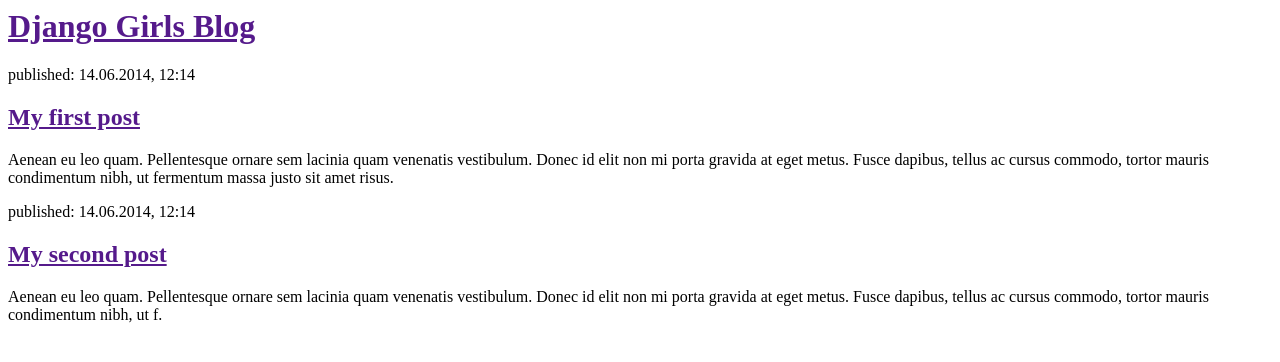
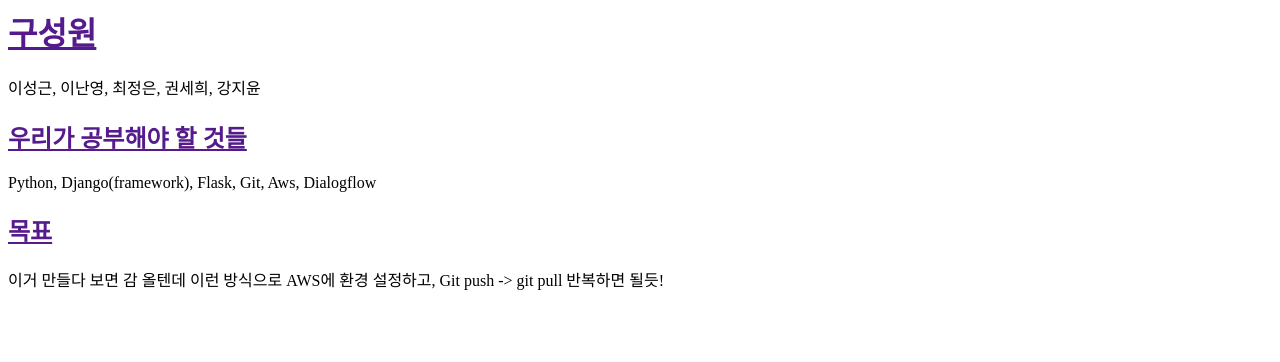
Before and after one commit to SeongGeunLee/my-first-blog, a Django app: page / in a window 1280 px wide. Shown: the top 362 px of the page. Run offline with Django 3.2, Linux system fonts and the light colour scheme.

Commit message:
Changed the HTML for the site.

```diff
--- a/blog/templates/blog/post_list.html
+++ b/blog/templates/blog/post_list.html
@@ -1,22 +1,21 @@
 <html>
     <head>
-        <title>Django Girls blog</title>
+        <title>미리매 Project 구성원</title>
     </head>
     <body>
         <div>
-            <h1><a href="">Django Girls Blog</a></h1>
+            <h1><a href="">구성원</a></h1>
         </div>
 
         <div>
-            <p>published: 14.06.2014, 12:14</p>
-            <h2><a href="">My first post</a></h2>
-            <p>Aenean eu leo quam. Pellentesque ornare sem lacinia quam venenatis vestibulum. Donec id elit non mi porta gravida at eget metus. Fusce dapibus, tellus ac cursus commodo, tortor mauris condimentum nibh, ut fermentum massa justo sit amet risus.</p>
+            <p>이성근, 이난영, 최정은, 권세희, 강지윤</p>
+            <h2><a href="">우리가 공부해야 할 것들</a></h2>
+            <p>Python, Django(framework), Flask, Git, Aws, Dialogflow</p>
         </div>
 
         <div>
-            <p>published: 14.06.2014, 12:14</p>
-            <h2><a href="">My second post</a></h2>
-            <p>Aenean eu leo quam. Pellentesque ornare sem lacinia quam venenatis vestibulum. Donec id elit non mi porta gravida at eget metus. Fusce dapibus, tellus ac cursus commodo, tortor mauris condimentum nibh, ut f.</p>
+            <h2><a href="">목표</a></h2>
+            <p>이거 만들다 보면 감 올텐데 이런 방식으로 AWS에 환경 설정하고, Git push -> git pull 반복하면 될듯!</p>
         </div>
     </body>
 </html>
```
